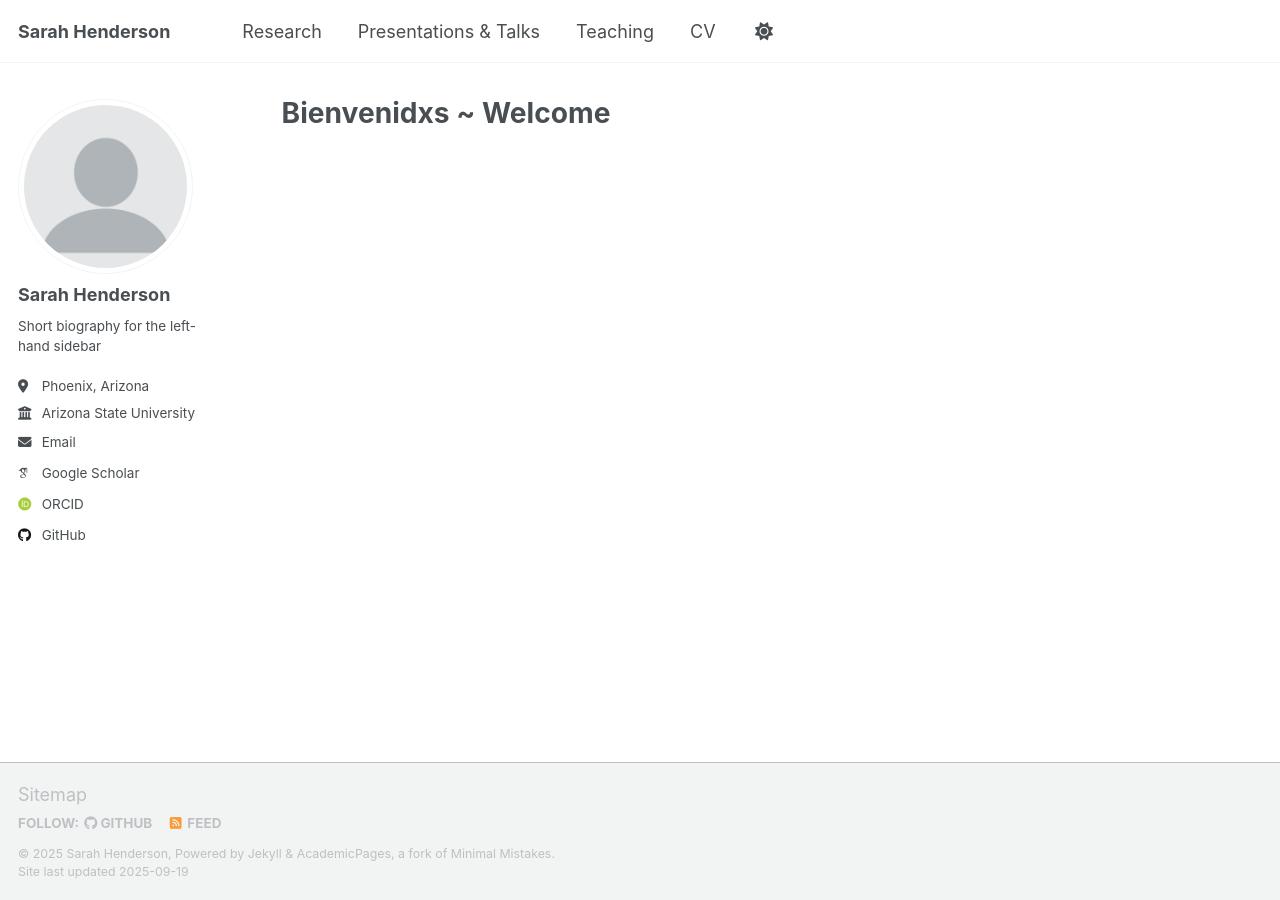
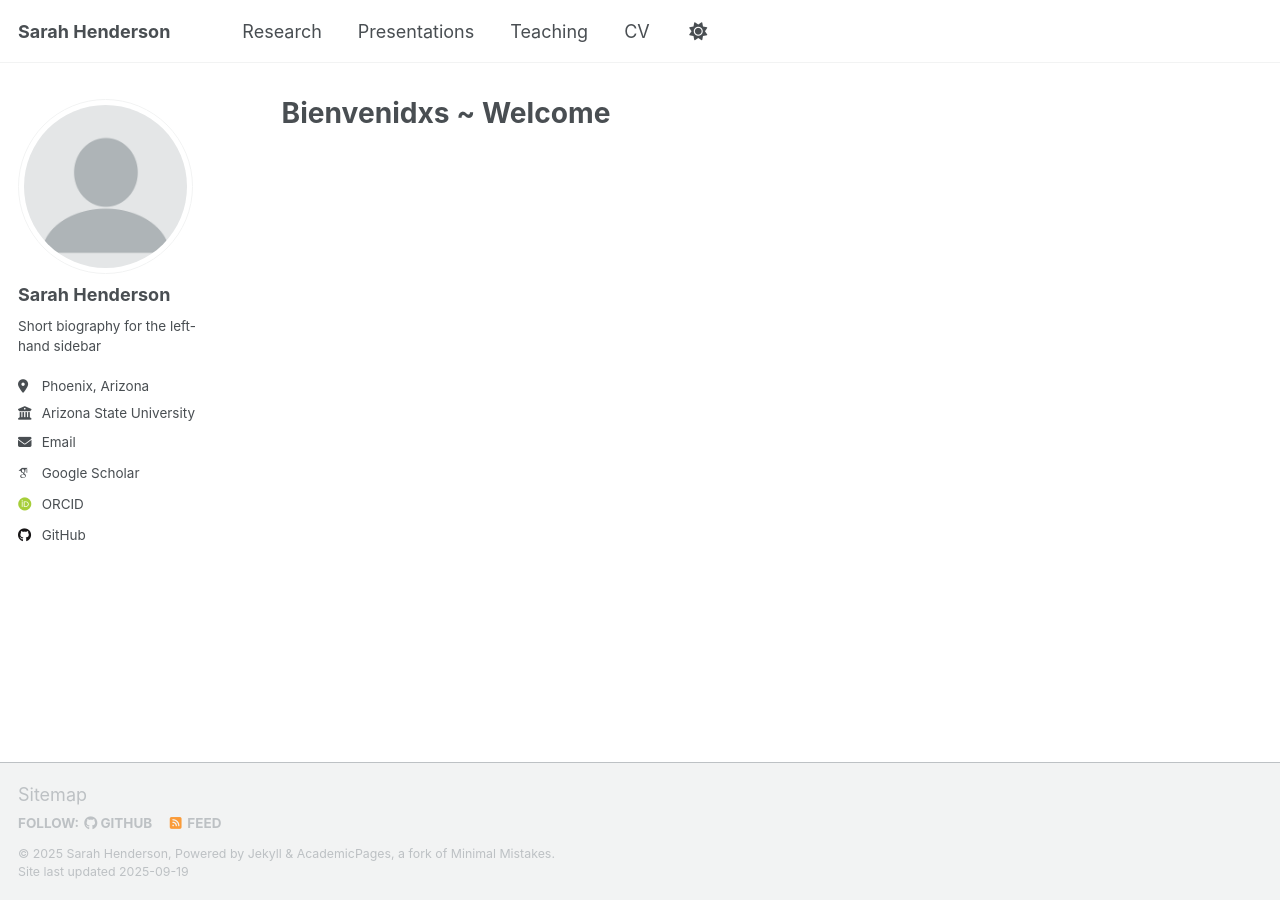
Before and after one commit to sarah-e-henderson/sarah-e-henderson.github.io, a Jekyll site: the page built from _pages/about.md, in a window 1280 px wide. Built offline with Jekyll 4.4.1, drawn with Linux system fonts in a browser that asks for light colours; some web fonts are replaced; a script that is not in the unit is left out.

Commit message:
Update navigation.yml

```diff
--- a/_data/navigation.yml
+++ b/_data/navigation.yml
@@ -11,8 +11,8 @@ main:
   - title: "Research"
     url: /research/
 
-  - title: "Presentations & Talks"
-    url: /talks/
+  - title: "Presentations"
+    url: /presentations/
 
   - title: "Teaching"
     url: /teaching/
```
